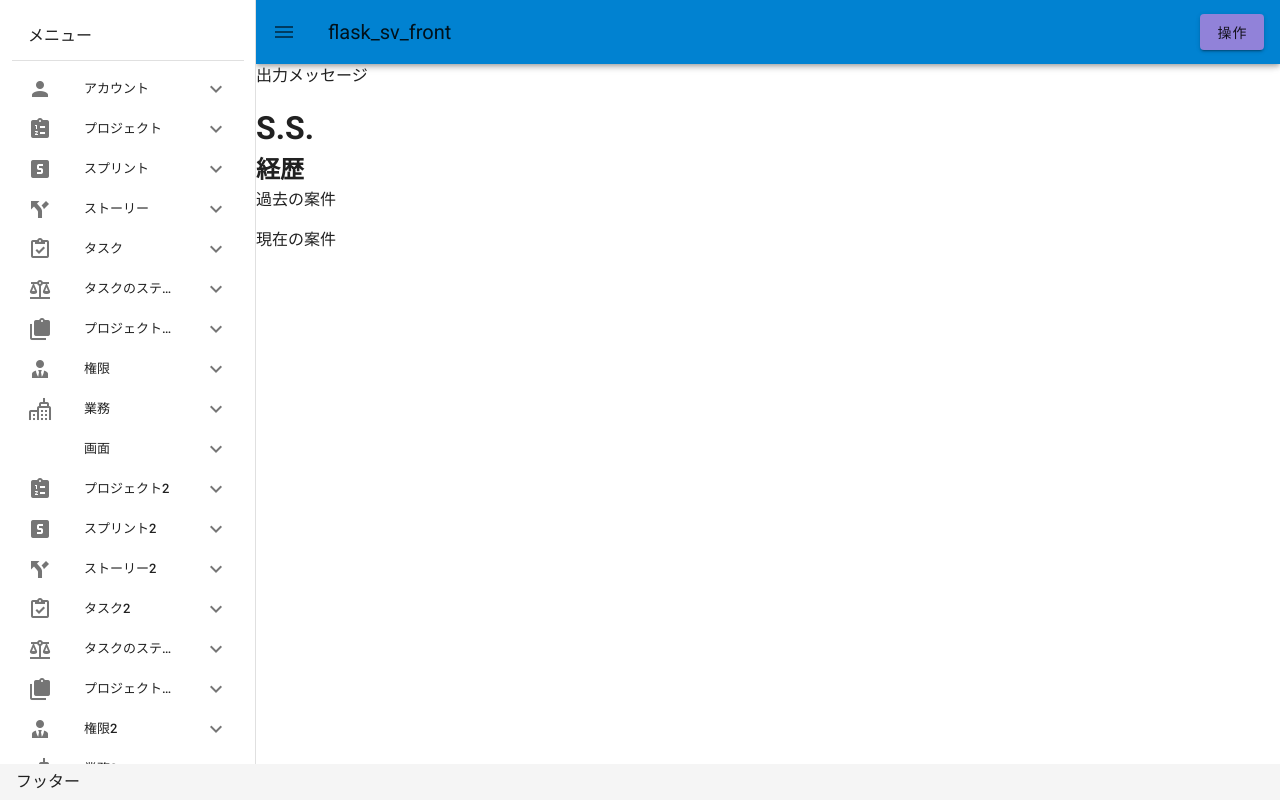
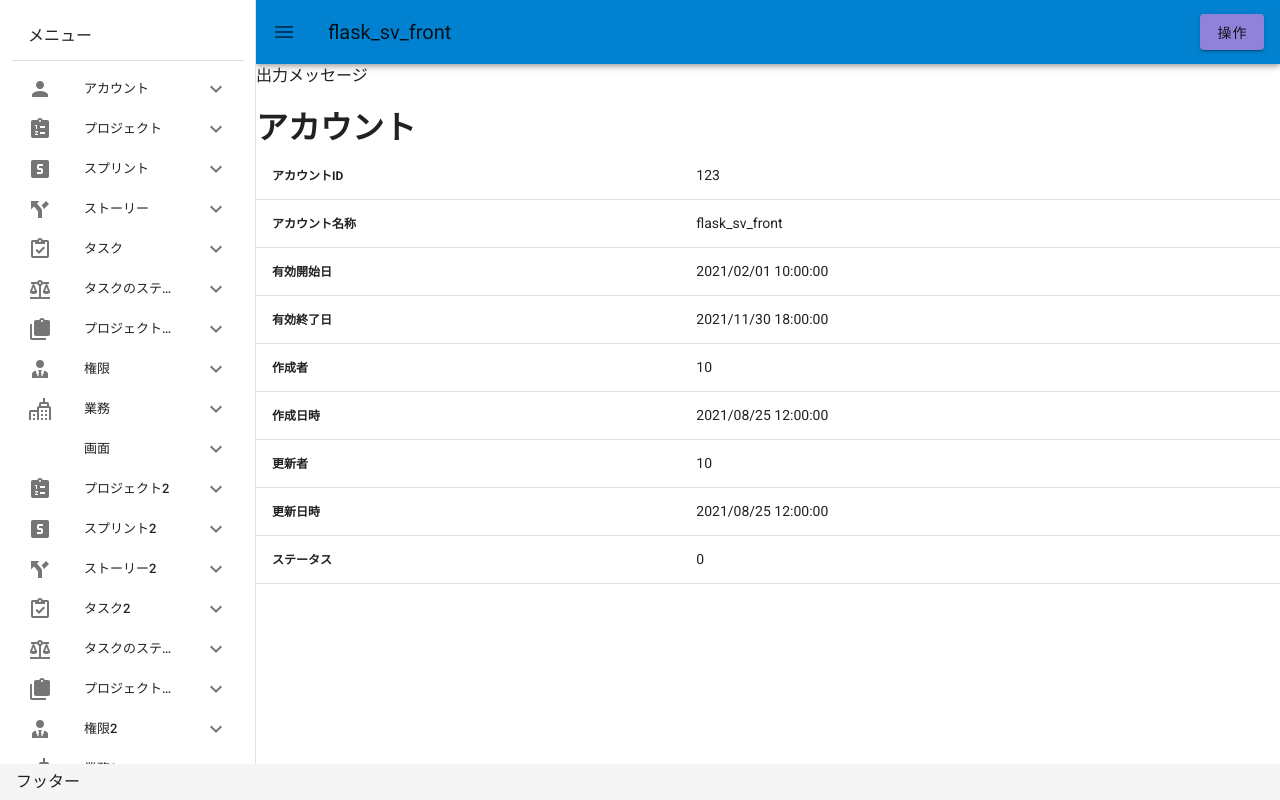
Before and after one commit to kaorunix/flask_sv, a Vue app in the folder frontend/: page /account/create in a window 1280 px wide. Built offline with nearby package versions, Linux system fonts and the light colour scheme.

Commit message:
詳細画面表示機能実装

```diff
--- /dev/null
+++ b/frontend/src/views/About.vue
@@ -0,0 +1,5 @@
+<template>
+  <div class="about">
+    <h1>This is an about page</h1>
+  </div>
+</template>
--- a/frontend/src/views/account/Create.vue
+++ b/frontend/src/views/account/Create.vue
@@ -1,24 +1,76 @@
 
 <template>
   <div class="about">
-   <p>{{ message }}</p>
+    <p>{{ message }}</p>
     <!-- <HelloWorld msg="Welcome to Your Vue.js App"/> -->
-    <h1>S.S.</h1>
-    <h2>経歴</h2>
-    <p>過去の案件</p>
-    <p>現在の案件</p>
+    <h1>アカウント</h1>
+    <v-simple-table>
+      <thead></thead>
+      <tbody>
+        <tr>
+          <th>アカウントID</th>
+          <td>{{ account.id }}</td>
+        </tr>
+        <tr>
+          <th>アカウント名称</th>
+          <td>{{ account.account_name }}</td>
+        </tr>
+        <tr>
+          <th>有効開始日</th>
+          <td>{{ account.start_on }}</td>
+        </tr>
+        <tr>
+          <th>有効終了日</th>
+          <td>{{ account.end_on }}</td>
+        </tr>
+        <tr>
+          <th>作成者</th>
+          <td>{{ account.created_by }}</td>
+        </tr>
+        <tr>
+          <th>作成日時</th>
+          <td>{{ account.created_at }}</td>
+        </tr>
+        <tr>
+          <th>更新者</th>
+          <td>{{ account.updated_by }}</td>
+        </tr>
+        <tr>
+          <th>更新日時</th>
+          <td>{{ account.updated_at }}</td>
+        </tr>
+        <tr>
+          <th>ステータス</th>
+          <td>{{ account.status }}</td>
+        </tr>
+        <tr></tr>
+      </tbody>
+    </v-simple-table>
   </div>
 </template>
 <script>
 // @ is an alias to /src
 // import HelloWorld from '@/components/HelloWorld.vue'
 
+var account = {
+		id: 123,
+		account_name: "flask_sv_front",
+		start_on: "2021/02/01 10:00:00",
+		end_on: "2021/11/30 18:00:00",
+		created_by: 10,
+		created_at: "2021/08/25 12:00:00",
+		updated_by: 10,
+		updated_at: "2021/08/25 12:00:00",
+		status: 0
+	}
+
 export default {
-  name: 'SS',
-  data () {
+  name: "SS",
+  data() {
     return {
-      message: '出力メッセージ'
-    }
-  }
-}
+      account: account,
+      message: "出力メッセージ",
+    };
+  },
+};
 </script>
```
